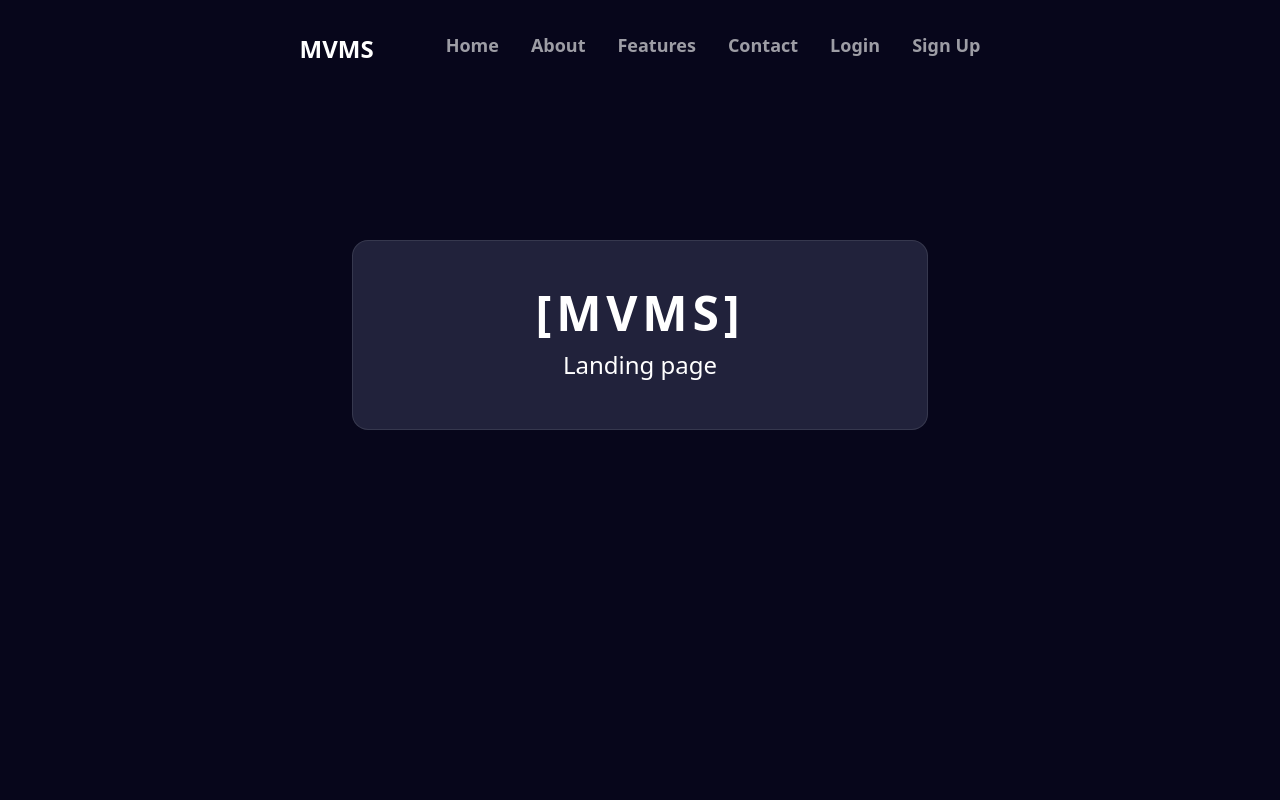
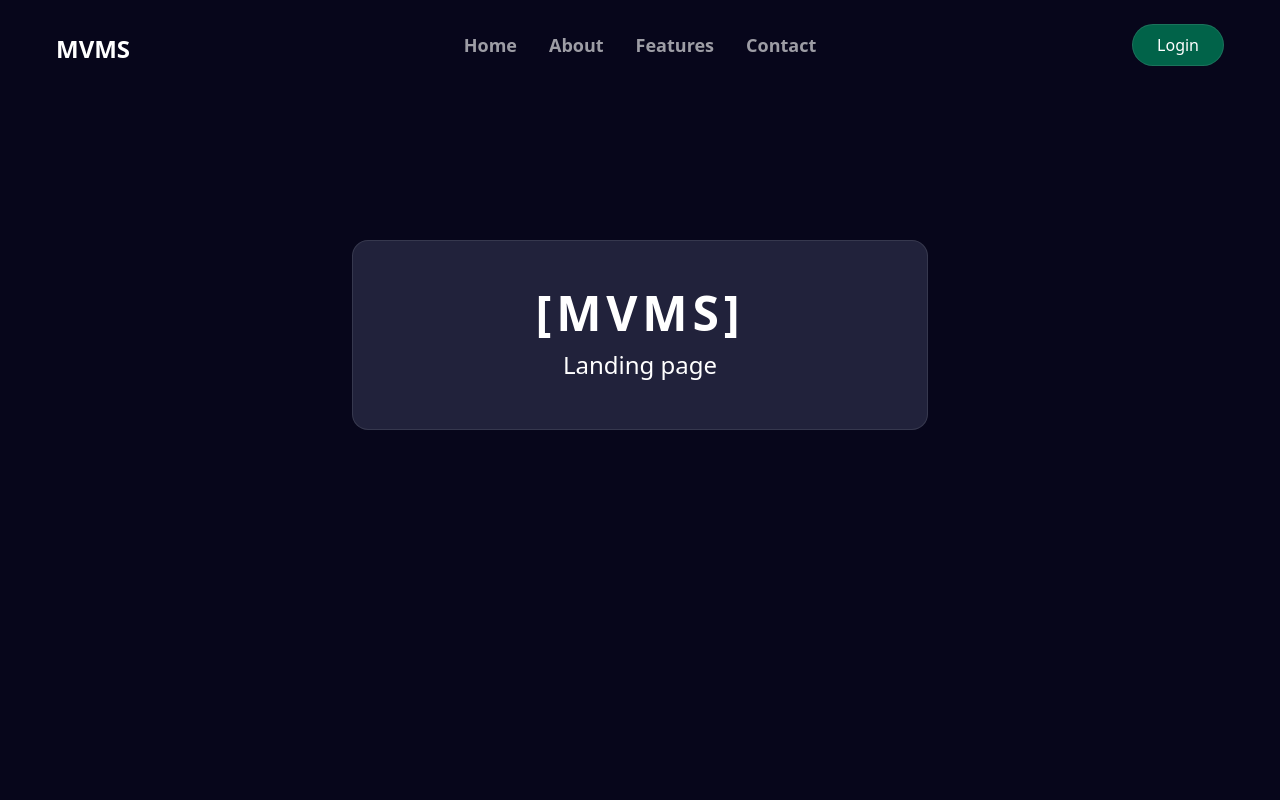
Before and after one commit to AaronKurian/Marine-Vessel-Management-System, a React app in the folder frontend/: page / in a window 1280 px wide. Shown: the top 800 px of the page. Built offline with nearby package versions, Linux system fonts and the light colour scheme; the HTML template or start-up script is replaced by a standard one.

Commit message:
fix: Updated Navbar UI

```diff
--- a/frontend/src/components/Navbar.jsx
+++ b/frontend/src/components/Navbar.jsx
@@ -29,7 +29,7 @@ const Navbar = () => {
 
   return (
     <div
-      className={`w-screen text-white max-h-[90px] h-full flex flex-row items-center justify-between max-lg:pl-3 lg:justify-center lg:px-[3.5rem] fixed top-0 z-[999] transition-all duration-300 ${
+      className={`w-screen text-white max-h-[90px] h-full flex flex-row items-center justify-between max-lg:pl-3 lg:px-[3.5rem] fixed top-0 z-[999] transition-all duration-300 ${
         scrolled ? "bg-gray-900/[.5] backdrop-blur" : "bg-transparent"
       }`}
     >
@@ -37,7 +37,7 @@ const Navbar = () => {
         href="/"
         title="MVMS"
         aria-label="MVMS Website"
-        className="mr-10 mt-2"
+        className="mt-2 z-10"
       >
         <p className="text-2xl font-bold">MVMS</p>
       </a>
@@ -53,24 +53,51 @@ const Navbar = () => {
         )}
       </button>
 
+      <div className="hidden lg:flex lg:absolute lg:left-1/2 lg:transform lg:-translate-x-1/2 lg:flex-row lg:items-center lg:gap-8 text-[#FAFAFA]/[.62] font-satoshi font-bold">
+        {NavItems.map((item, index) => (
+          <a
+            key={index}
+            href={item.link}
+            className="font-satoshi text-lg hover:bg-gradient-to-r hover:from-[#4712b8] hover:to-[#309ff4] hover:bg-clip-text hover:text-xl hover:text-transparent group transition-all duration-300 ease-in-out"
+          >
+            {item.title}
+          </a>
+        ))}
+      </div>
+
       <div
-        className={`text-[#FAFAFA]/[.62] transition-all duration-300 ease-in-out font-satoshi font-bold lg:static lg:w-max lg:h-max lg:pt-0 lg:bg-transparent lg:block  fixed top-0 w-screen h-screen z-[-1] text-center items-center ${
+        className={`lg:hidden text-[#FAFAFA]/[.62] transition-all duration-300 ease-in-out font-satoshi font-bold fixed top-0 w-screen h-screen z-[-1] text-center flex flex-col items-center ${
           mobilenav
-            ? "right-0 flex flex-col gap-[50px] bg-gray-900/[.7] backdrop-blur pt-24"
-            : "right-full flex flex-col gap-8 text-opacity-0"
+            ? "right-0 gap-[50px] bg-gray-900/[.7] backdrop-blur pt-24"
+            : "right-full gap-8 text-opacity-0"
         }`}
       >
         {NavItems.map((item, index) => (
           <a
             key={index}
             href={item.link}
-            className="font-satoshi text-lg hover:bg-gradient-to-r hover:from-[#4712b8] hover:to-[#309ff4] hover:bg-clip-text hover:text-xl hover:text-transparent group transition-all duration-300 ease-in-out lg:ml-8"
-            onClick={() => mobilenav && setmobilenav(!mobilenav)}
+            className="font-satoshi text-lg hover:bg-gradient-to-r hover:from-[#4712b8] hover:to-[#309ff4] hover:bg-clip-text hover:text-xl hover:text-transparent group transition-all duration-300 ease-in-out"
+            onClick={() => setmobilenav(false)}
           >
             {item.title}
           </a>
         ))}
+        <Link
+          to="/signin"
+          className="px-6 py-2 bg-emerald-700/80 hover:bg-emerald-600 text-white rounded-full border border-white/10 transition-colors font-medium"
+          onClick={() => setmobilenav(false)}
+        >
+          Login
+        </Link>
       </div>
+
+      <Link
+        to="/signin"
+        className="hidden lg:block px-6 py-2 bg-emerald-700/80 hover:bg-emerald-600 text-white rounded-full border border-white/10 transition-colors font-medium"
+      >
+        Login
+      </Link>
+
     </div>
   );
 };
--- a/frontend/src/constants/index.js
+++ b/frontend/src/constants/index.js
@@ -14,13 +14,5 @@ export const NavItems = [
     {
         title: "Contact",
         link: "/#footer"
-    },
-    {
-        title: "Login",
-        link: "/signin"
-    },
-    {
-      title: "Sign Up",
-      link: "/signup"
     }
   ];
```
